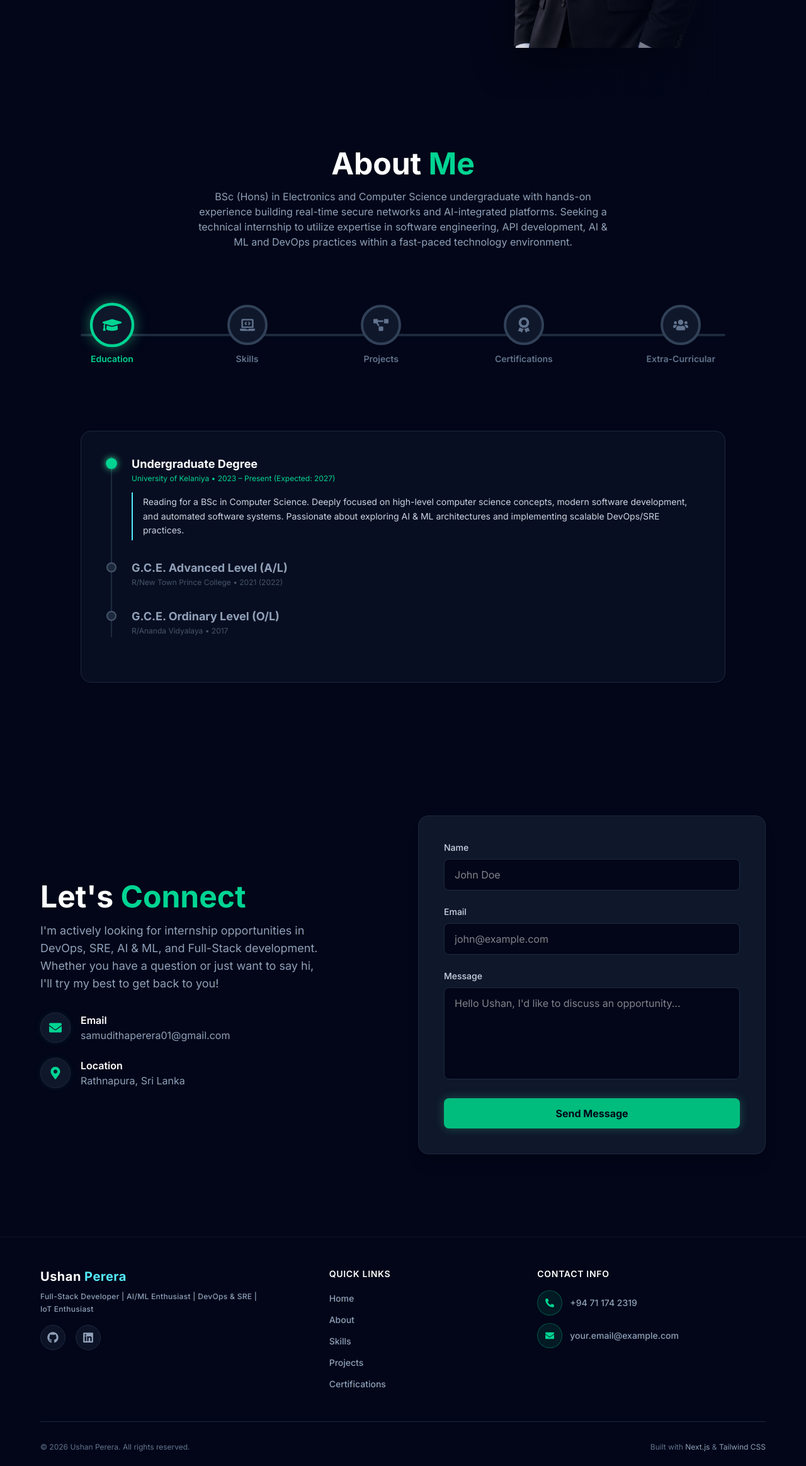
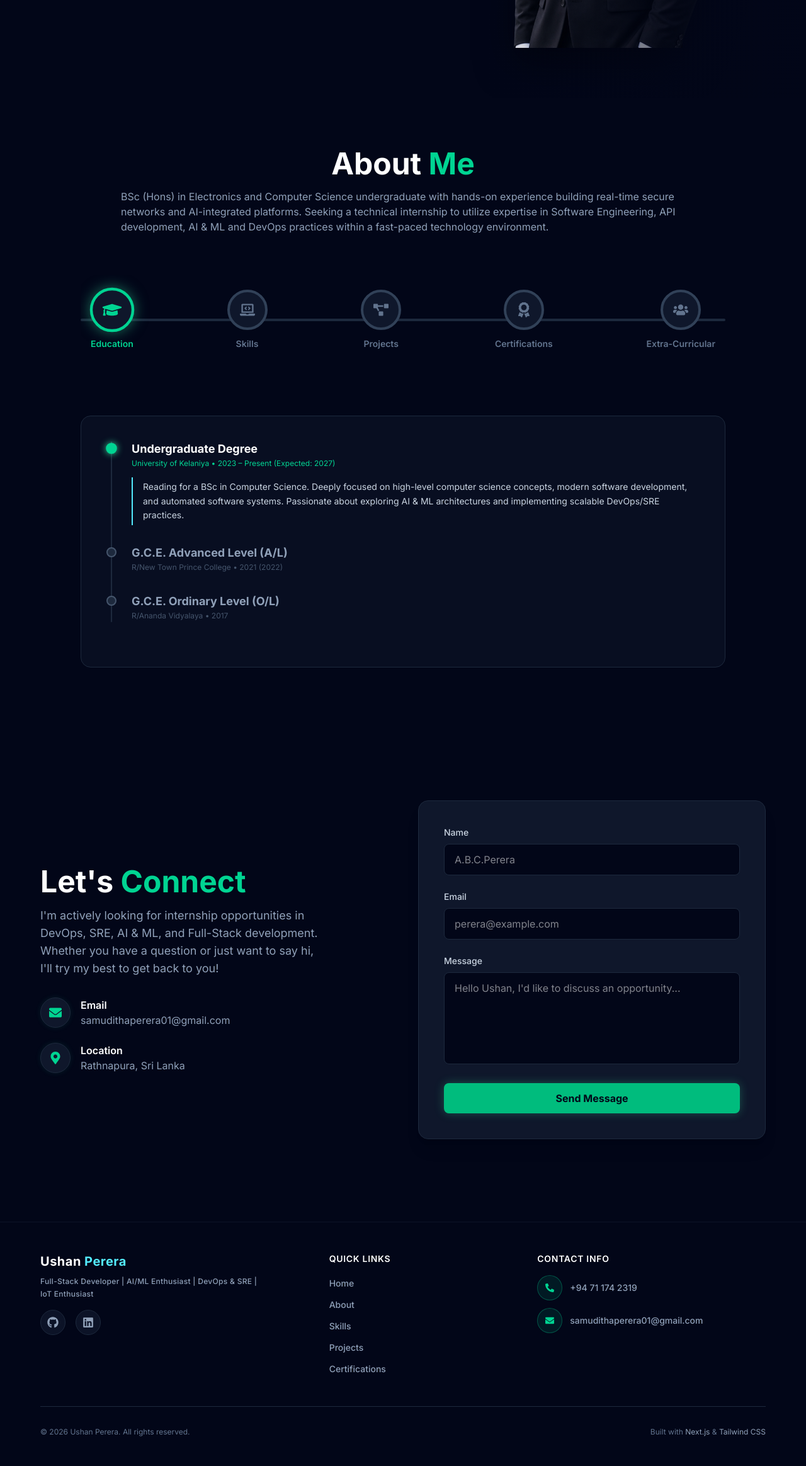
Before and after one commit to ushansamudithaperera/My-Portfolio, a Next.js app: page / in a window 1280 px wide. Shown: the part 694-3022 px from the top of the page at 63% size. Built offline with nearby package versions, Linux system fonts and the light colour scheme.

Commit message:
feat: implement About component with interactive education timeline and draggable project showcase

```diff
--- a/src/components/About.tsx
+++ b/src/components/About.tsx
@@ -411,10 +411,10 @@ export default function About() {
           <h2 className="text-3xl md:text-5xl font-bold text-white mb-4">
             About <span className="text-emerald-400">Me</span>
           </h2>
-          <p className="text-slate-400 max-w-2xl mx-auto">
+          <p className="text-left text-slate-400 max-w-4xl mx-auto">
             BSc (Hons) in Electronics and Computer Science undergraduate with hands-on experience building real-time
-            secure networks and AI-integrated platforms. Seeking a technical internship to utilize expertise in software
-            engineering, API development, AI & ML and DevOps practices within a fast-paced technology environment.
+            secure networks and AI-integrated platforms. Seeking a technical internship to utilize expertise in Software
+            Engineering, API development, AI & ML and DevOps practices within a fast-paced technology environment.
           </p>
         </motion.div>
 
--- a/src/components/Contact.tsx
+++ b/src/components/Contact.tsx
@@ -69,7 +69,7 @@ export default function Contact() {
                 name="name"
                 required
                 className="w-full bg-slate-950 border border-slate-800 rounded-lg px-4 py-3 text-white focus:outline-none focus:border-emerald-400 focus:ring-1 focus:ring-emerald-400 transition-colors"
-                placeholder="John Doe"
+                placeholder="A.B.C.Perera"
               />
             </div>
 
@@ -81,7 +81,7 @@ export default function Contact() {
                 name="email"
                 required
                 className="w-full bg-slate-950 border border-slate-800 rounded-lg px-4 py-3 text-white focus:outline-none focus:border-emerald-400 focus:ring-1 focus:ring-emerald-400 transition-colors"
-                placeholder="john@example.com"
+                placeholder="perera@example.com"
               />
             </div>
 
--- a/src/components/Footer.tsx
+++ b/src/components/Footer.tsx
@@ -24,7 +24,7 @@ export default function Footer() {
             {/* Social Links */}
             <div className="flex gap-4">
               <a
-                href="https://github.com/ushan-perera"
+                href="https://github.com/ushansamudithaperera"
                 target="_blank"
                 rel="noreferrer"
                 className="w-10 h-10 rounded-full bg-slate-900/80 border border-slate-800 flex items-center justify-center text-slate-400 hover:text-emerald-400 hover:border-emerald-400/40 hover:shadow-[0_0_10px_rgba(52,211,153,0.15)] transition-all duration-300"
@@ -33,7 +33,7 @@ export default function Footer() {
                 <FaGithub size={18} />
               </a>
               <a
-                href="https://linkedin.com/in/ushan-perera"
+                href="https://www.linkedin.com/in/ushan-perera-16ab952b3/"
                 target="_blank"
                 rel="noreferrer"
                 className="w-10 h-10 rounded-full bg-slate-900/80 border border-slate-800 flex items-center justify-center text-slate-400 hover:text-cyan-300 hover:border-cyan-300/40 hover:shadow-[0_0_10px_rgba(103,232,249,0.15)] transition-all duration-300"
@@ -81,13 +81,13 @@ export default function Footer() {
                 <span className="text-sm font-medium group-hover:text-cyan-300 transition-colors duration-300">+94 71 174 2319</span>
               </a>
               <a
-                href="mailto:your.email@example.com"
+                href="mailto:samudithaperera01@gmail.com"
                 className="flex items-center gap-3 text-slate-400 group w-fit transition-colors duration-300"
               >
                 <div className="flex flex-shrink-0 items-center justify-center w-10 h-10 rounded-full bg-emerald-400/10 text-emerald-400 border border-emerald-400/30 hover:bg-emerald-400/20 hover:border-emerald-400 hover:shadow-[0_0_15px_rgba(52,211,153,0.3)] group-hover:bg-emerald-400/20 group-hover:border-emerald-400 group-hover:shadow-[0_0_15px_rgba(52,211,153,0.3)] transition-all duration-300">
                   <FaEnvelope size={14} />
                 </div>
-                <span className="text-sm font-medium group-hover:text-cyan-300 transition-colors duration-300">your.email@example.com</span>
+                <span className="text-sm font-medium group-hover:text-cyan-300 transition-colors duration-300">samudithaperera01@gmail.com</span>
               </a>
             </div>
           </div>
```
Also changed, not shown: 1 other file (tests, documents, lock files or other folders).
